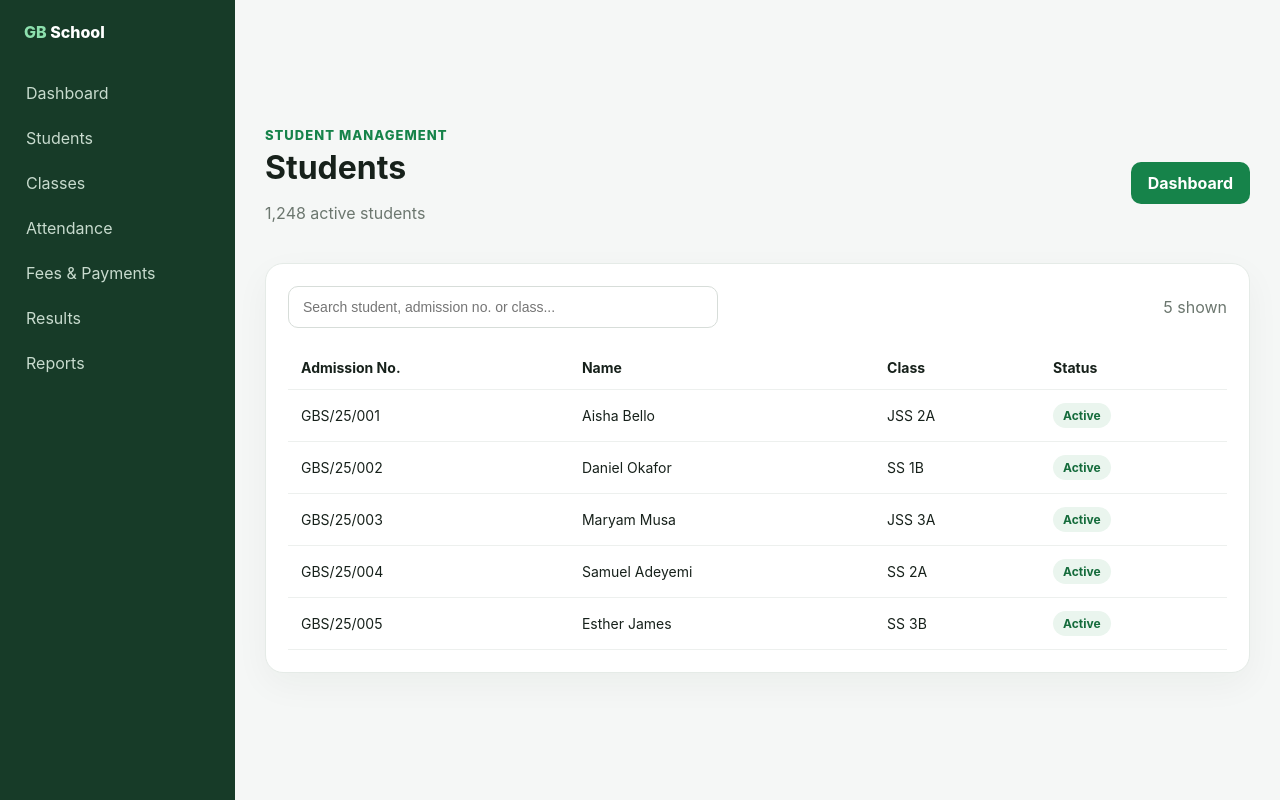
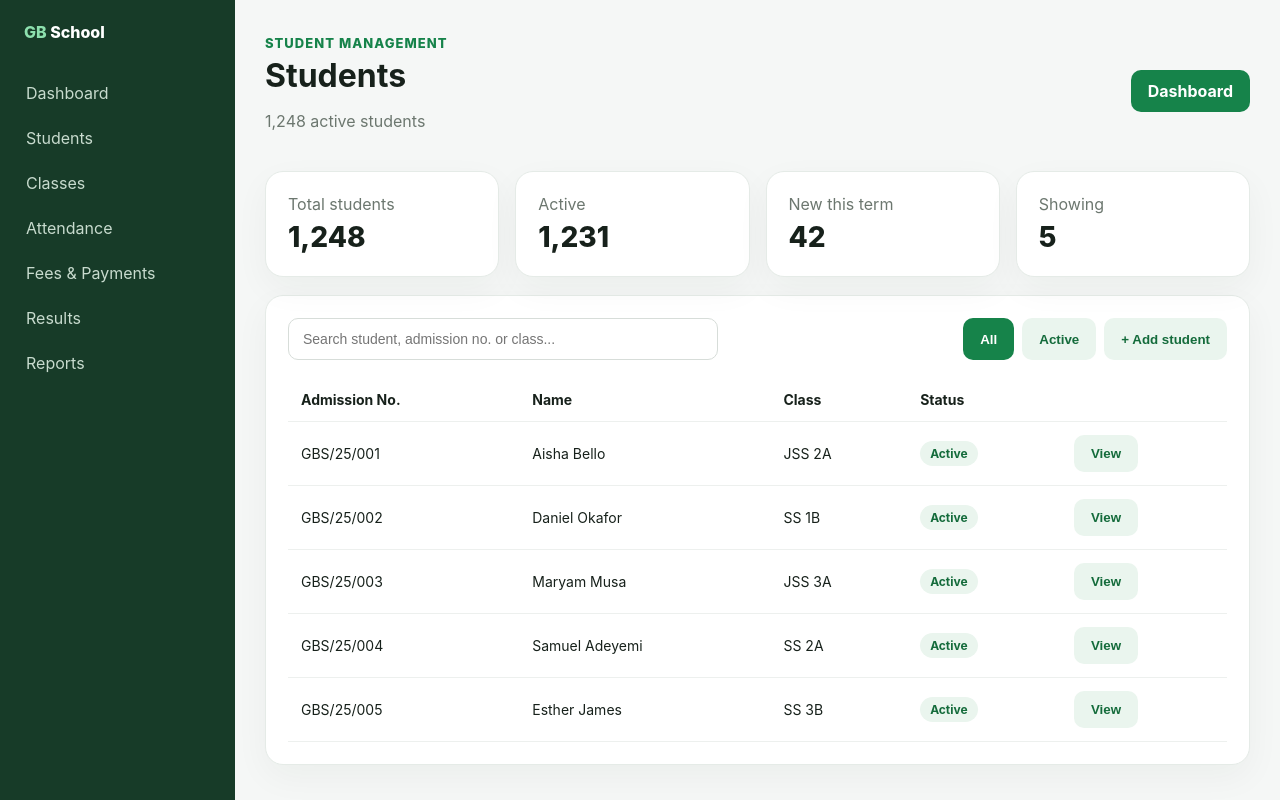
Before and after one commit to greenbasket-labs/GB-demo-school, a Next.js app: page /students in a window 1280 px wide. Built offline with nearby package versions, Linux system fonts and the light colour scheme.

Commit message:
Make student management interactive

```diff
--- a/app/students/page.tsx
+++ b/app/students/page.tsx
@@ -7,14 +7,28 @@
 
 export default function Students(){
  const [query,setQuery]=useState('')
- const filtered=useMemo(()=>rows.filter(r=>r.join(' ').toLowerCase().includes(query.toLowerCase())),[query])
+ const [status,setStatus]=useState('All')
+ const [selected,setSelected]=useState<string|null>(null)
+ const [added,setAdded]=useState(false)
+ const filtered=useMemo(()=>rows.filter(r=>r.join(' ').toLowerCase().includes(query.toLowerCase())&&(status==='All'||r[3]===status)),[query,status])
  return <Page title="Students" sub="1,248 active students">
+  <div className="grid grid4" style={{marginBottom:18}}>
+   <div className="card"><div className="muted">Total students</div><div className="stat">1,248</div></div>
+   <div className="card"><div className="muted">Active</div><div className="stat">1,231</div></div>
+   <div className="card"><div className="muted">New this term</div><div className="stat">42</div></div>
+   <div className="card"><div className="muted">Showing</div><div className="stat">{filtered.length}</div></div>
+  </div>
   <div className="card">
    <div style={{display:'flex',justifyContent:'space-between',gap:12,marginBottom:18,flexWrap:'wrap'}}>
     <input value={query} onChange={e=>setQuery(e.target.value)} placeholder="Search student, admission no. or class..." style={{maxWidth:430,width:'100%',padding:'12px 14px',border:'1px solid #d7ddd9',borderRadius:10,fontSize:14}} />
-    <span className="muted" style={{alignSelf:'center'}}>{filtered.length} shown</span>
+    <div style={{display:'flex',gap:8}}>
+     {['All','Active'].map(x=><button key={x} className={status===x?'btn primary':'btn secondary'} onClick={()=>setStatus(x)}>{x}</button>)}
+     <button className="btn secondary" onClick={()=>setAdded(true)}>+ Add student</button>
+    </div>
    </div>
-   <table className="table"><thead><tr><th>Admission No.</th><th>Name</th><th>Class</th><th>Status</th></tr></thead><tbody>{filtered.map(r=><tr key={r[0]}>{r.map((x,i)=><td key={i}>{i===3?<span className="pill">{x}</span>:x}</td>)}</tr>)}{filtered.length===0&&<tr><td colSpan={4} className="muted">No students found.</td></tr>}</tbody></table>
+   <table className="table"><thead><tr><th>Admission No.</th><th>Name</th><th>Class</th><th>Status</th><th></th></tr></thead><tbody>{filtered.map(r=><tr key={r[0]}>{r.map((x,i)=><td key={i}>{i===3?<span className="pill">{x}</span>:x}</td>)}<td><button className="btn secondary" onClick={()=>setSelected(r[0])}>View</button></td></tr>)}{filtered.length===0&&<tr><td colSpan={5} className="muted">No students found.</td></tr>}</tbody></table>
+   {selected&&<div className="card" style={{marginTop:18}}><div className="eyebrow">Student profile</div><h3 style={{margin:'6px 0'}}>Viewing {selected}</h3><p className="muted">Demo profile: attendance, results, fees and class information are available from the school modules.</p><button className="btn secondary" onClick={()=>setSelected(null)}>Close</button></div>}
+   {added&&<div className="card" style={{marginTop:18}}><div className="eyebrow">Demo action</div><h3 style={{margin:'6px 0'}}>Add student</h3><p className="muted">Student registration form would open here in the live system.</p><button className="btn primary" onClick={()=>setAdded(false)}>Close</button></div>}
   </div>
  </Page>
 }
```
